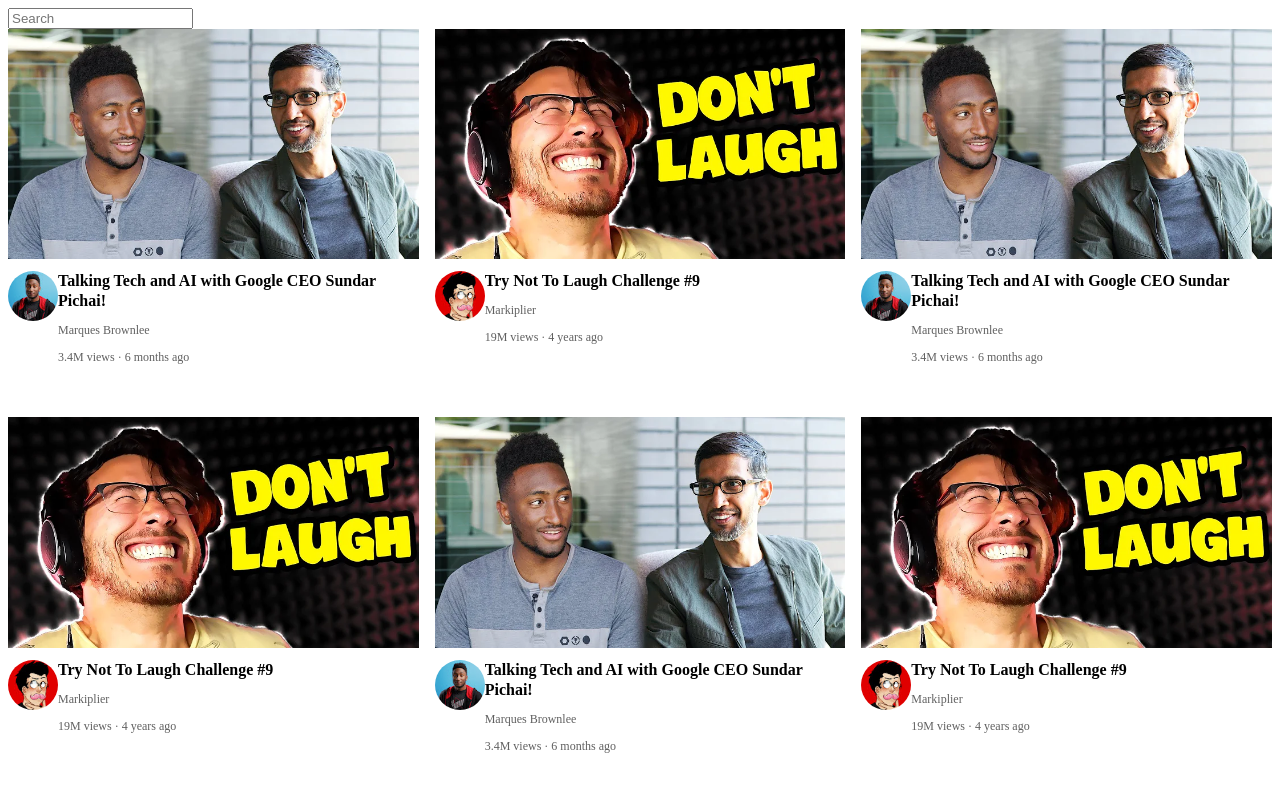
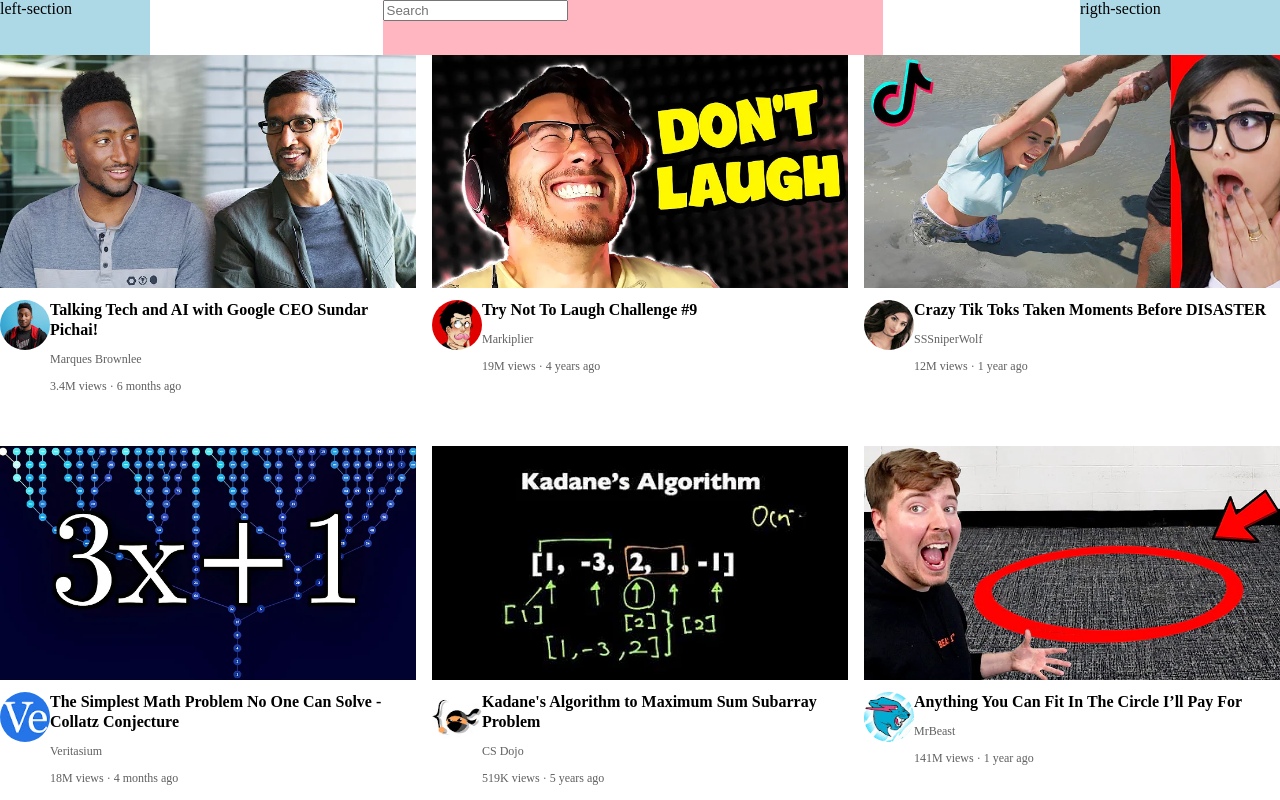
Before and after one commit to actjacob/youtube--nterface, a plain HTML site: page youtube.html in a window 1280 px wide. Drawn offline with Linux system fonts and the light colour scheme.

Commit message:
flexbox added project and ı learn:justify-content: space-between;

```diff
--- /dev/null
+++ b/styles/general.css
@@ -0,0 +1,9 @@
+.p {
+  font-family: Roboto, Arial;
+  margin-top: 0px;
+  margin-bottom: 0px;
+}
+
+body {
+  margin: 0;
+}
--- /dev/null
+++ b/styles/header.css
@@ -0,0 +1,25 @@
+.header {
+  height: 55px;
+
+  display: flex;
+  flex-direction: row;
+  justify-content: space-between;
+}
+
+.left-section {
+  background-color: lightblue;
+  width: 150px;
+}
+
+.middle-section {
+  background-color: lightpink;
+  flex: 1;
+  margin-left: 70px;
+  margin-right: 35px;
+  max-width: 500px;
+}
+
+.right-section {
+  background-color: lightblue;
+  width: 200px;
+}
--- /dev/null
+++ b/styles/video.css
@@ -0,0 +1,40 @@
+.thumbnail {
+  width: 100%;
+  display: block;
+}
+
+.video-title {
+  margin-top: 0;
+  font: size 14px;
+  font-weight: 700;
+  line-height: 20px;
+  margin-bottom: 12px;
+}
+
+.video-info-grid {
+  display: grid;
+  grid-template-columns: 50px 1fr;
+}
+
+.profile-picture {
+  width: 100%;
+  border-radius: 25px;
+}
+.thumbnail-row {
+  margin-bottom: 12px;
+}
+.video-author,
+.video-stats {
+  font-size: 12px;
+  color: rgb(96, 96, 96);
+}
+.video-author {
+  margin-bottom: 4px;
+}
+
+.video-grid {
+  display: grid;
+  grid-template-columns: 1fr 1fr 1fr;
+  column-gap: 16px;
+  row-gap: 40px;
+}
--- a/youtube.html
+++ b/youtube.html
@@ -8,62 +8,19 @@
       href="https://fonts.googleapis.com/css2?family=Roboto:ital,wght@0,100;0,300;0,400;0,500;0,700;0,900;1,100;1,300;1,400;1,500;1,700;1,900&display=swap"
       rel="stylesheet"
     />
-
-    <style>
-      .p {
-        font-family: Roboto, Arial;
-        margin-top: 0px;
-        margin-bottom: 0px;
-      }
-      .thumbnail {
-        width: 100%;
-        display: block;
-      }
-
-      .search-bar {
-        display: block;
-      }
-
-      .video-title {
-        margin-top: 0;
-        font: size 14px;
-        font-weight: 700;
-        line-height: 20px;
-        margin-bottom: 12px;
-      }
-
-      .video-info-grid {
-        display: grid;
-        grid-template-columns: 50px 1fr;
-      }
-
-      .profile-picture {
-        width: 100%;
-        border-radius: 25px;
-      }
-      .thumbnail-row {
-        margin-bottom: 12px;
-      }
-      .video-author,
-      .video-stats {
-        font-size: 12px;
-        color: rgb(96, 96, 96);
-      }
-      .video-author {
-        margin-bottom: 4px;
-      }
-
-      .video-grid {
-        display: grid;
-        grid-template-columns: 1fr 1fr 1fr;
-        column-gap: 16px;
-        row-gap: 40px;
-      }
-    </style>
+    <link rel="stylesheet" href="styles/general.css" />
+    <link rel="stylesheet" href="styles/video.css" />
+    <link rel="stylesheet" href="styles/header.css" />
   </head>
 
   <body>
-    <input class="search-bar" type="text" placeholder="Search" />
+    <div class="header">
+      <div class="left-section">left-section</div>
+      <div class="middle-section">
+        <input class="search-bar" type="text" placeholder="Search" />
+      </div>
+      <div class="right-section">rigth-section</div>
+    </div>
 
     <div class="video-grid">
       <div class="video-preview">
@@ -108,80 +65,84 @@
 
       <div class="video-preview">
         <div class="thumbnail-row">
-          <img class="thumbnail" src="thumbnails/thumbnail-1.webp" />
+          <img class="thumbnail" src="thumbnails/thumbnail-3.webp" />
         </div>
         <div class="video-info-grid">
           <div class="channel-picture">
             <img
               class="profile-picture"
-              src="channel-pictures/channel-1.jpeg"
+              src="channel-pictures/channel-3.jpeg"
             />
           </div>
           <div class="video-info">
             <p class="video-title">
-              Talking Tech and AI with Google CEO Sundar Pichai!
+              Crazy Tik Toks Taken Moments Before DISASTER
             </p>
-            <p class="video-author">Marques Brownlee</p>
-            <p class="video-stats">3.4M views &#183; 6 months ago</p>
+            <p class="video-author">SSSniperWolf</p>
+            <p class="video-stats">12M views &#183; 1 year ago</p>
           </div>
         </div>
       </div>
 
       <div class="video-preview">
         <div class="thumbnail-row">
-          <img class="thumbnail" src="thumbnails/thumbnail-2.webp" />
+          <img class="thumbnail" src="thumbnails/thumbnail-4.webp" />
         </div>
         <div class="video-info-grid">
           <div class="channel-picture">
             <img
               class="profile-picture"
-              src="channel-pictures/channel-2.jpeg"
+              src="channel-pictures/channel-4.jpeg"
             />
           </div>
           <div class="video-info">
-            <p class="video-title">Try Not To Laugh Challenge #9</p>
-            <p class="video-author">Markiplier</p>
-            <p class="video-stats">19M views &#183; 4 years ago</p>
+            <p class="video-title">
+              The Simplest Math Problem No One Can Solve - Collatz Conjecture
+            </p>
+            <p class="video-author">Veritasium</p>
+            <p class="video-stats">18M views &#183; 4 months ago</p>
           </div>
         </div>
       </div>
 
       <div class="video-preview">
         <div class="thumbnail-row">
-          <img class="thumbnail" src="thumbnails/thumbnail-1.webp" />
+          <img class="thumbnail" src="thumbnails/thumbnail-5.webp" />
         </div>
         <div class="video-info-grid">
           <div class="channel-picture">
             <img
               class="profile-picture"
-              src="channel-pictures/channel-1.jpeg"
+              src="channel-pictures/channel-5.jpeg"
             />
           </div>
           <div class="video-info">
             <p class="video-title">
-              Talking Tech and AI with Google CEO Sundar Pichai!
+              Kadane's Algorithm to Maximum Sum Subarray Problem
             </p>
-            <p class="video-author">Marques Brownlee</p>
-            <p class="video-stats">3.4M views &#183; 6 months ago</p>
+            <p class="video-author">CS Dojo</p>
+            <p class="video-stats">519K views &#183; 5 years ago</p>
           </div>
         </div>
       </div>
 
       <div class="video-preview">
         <div class="thumbnail-row">
-          <img class="thumbnail" src="thumbnails/thumbnail-2.webp" />
+          <img class="thumbnail" src="thumbnails/thumbnail-6.webp" />
         </div>
         <div class="video-info-grid">
           <div class="channel-picture">
             <img
               class="profile-picture"
-              src="channel-pictures/channel-2.jpeg"
+              src="channel-pictures/channel-6.jpeg"
             />
           </div>
           <div class="video-info">
-            <p class="video-title">Try Not To Laugh Challenge #9</p>
-            <p class="video-author">Markiplier</p>
-            <p class="video-stats">19M views &#183; 4 years ago</p>
+            <p class="video-title">
+              Anything You Can Fit In The Circle I’ll Pay For
+            </p>
+            <p class="video-author">MrBeast</p>
+            <p class="video-stats">141M views &#183; 1 year ago</p>
           </div>
         </div>
       </div>
```
Also changed, not shown: flexbox.html (added, +144 -0 lines), channel-pictures/channel-3.jpeg (added), channel-pictures/channel-4.jpeg (added), channel-pictures/channel-5.jpeg (added), channel-pictures/channel-6.jpeg (added), thumbnails/thumbnail-3.webp (added), thumbnails/thumbnail-4.webp (added), thumbnails/thumbnail-5.webp (added), thumbnails/thumbnail-6.webp (added).
